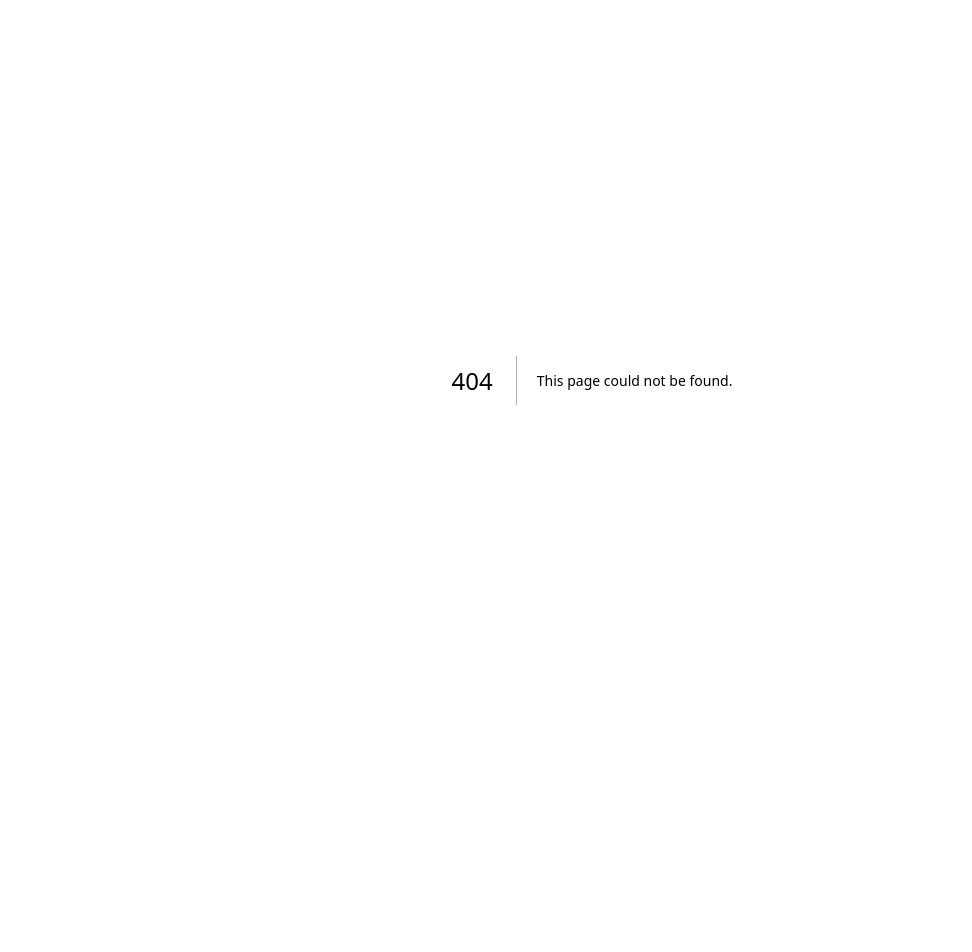
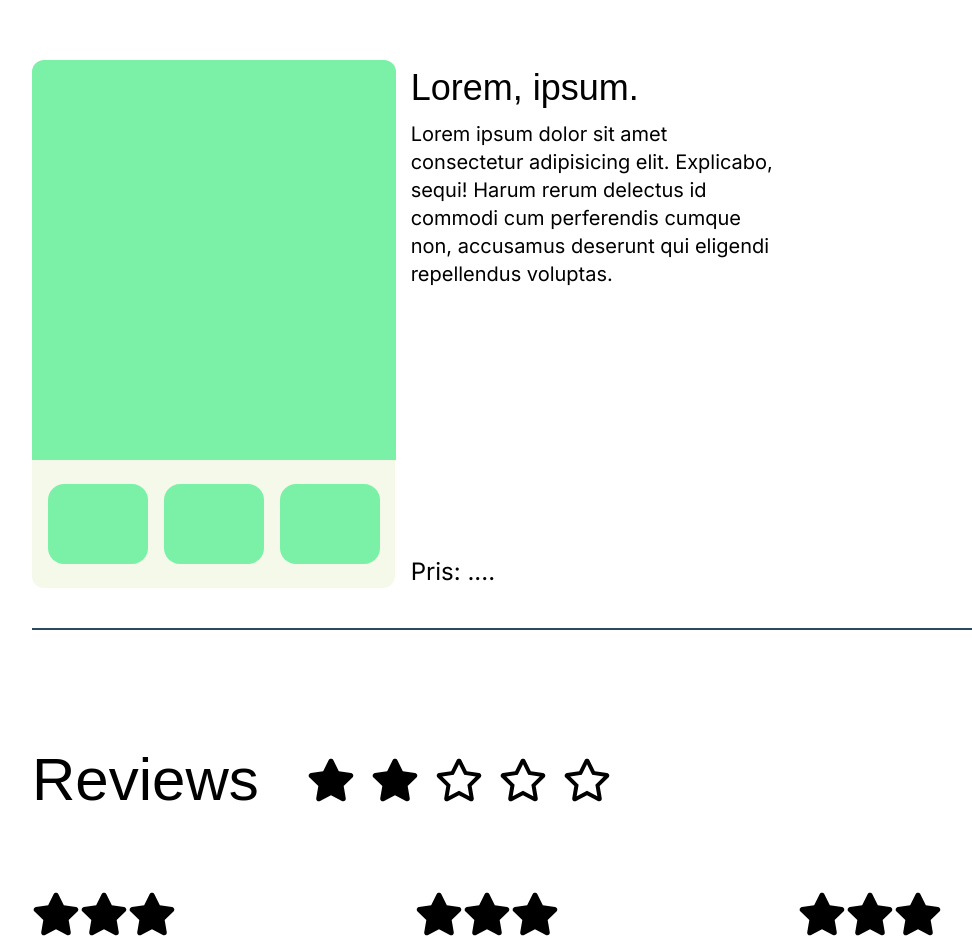
Before and after one commit to Smedegaardx/frontend-frameworks, a Next.js app: page /single in a window 1280 px wide. Before the commit this address had no page. Shown: the part 20-972 px from the top of the page, without its empty margins (48-1020 px from the left). Before the commit the page ends 800 px from the top, so only its background shows below. Built offline with nearby package versions, Linux system fonts and the light colour scheme; no server answers; a web font is replaced by a local one.

Commit message:
Components setup for static site

```diff
--- a/package.json
+++ b/package.json
@@ -10,7 +10,8 @@
   "dependencies": {
     "next": "16.2.4",
     "react": "19.2.4",
-    "react-dom": "19.2.4"
+    "react-dom": "19.2.4",
+    "react-icons": "^5.6.0"
   },
   "devDependencies": {
     "@tailwindcss/postcss": "^4",
--- a/src/app/page.js
+++ b/src/app/page.js
@@ -1,10 +1,12 @@
 import Image from "next/image";
+import Link from "next/link";
 
 export default function Home() {
   return (
     <div>
       <h1 className="font-hero text-5xl"> Jeg er stack Sans notch hej</h1>
       <h1 className="font-text text-2xl">Jeg er Inter hej</h1>
+      <Link href={`/single`}>single</Link>
     </div>
   );
 }
--- /dev/null
+++ b/src/app/single/page.js
@@ -0,0 +1,14 @@
+import Singleproductsection from "@/components/Singleproductsection";
+import Reviewsection from "@/components/Reviewsection";
+fetch("https://dummyjson.com/products")
+  .then((res) => res.json())
+  .then(console.log);
+
+export default function Single() {
+  return (
+    <div className="mx-20 mt-20">
+      <Singleproductsection></Singleproductsection>
+      <Reviewsection></Reviewsection>
+    </div>
+  );
+}
--- /dev/null
+++ b/src/components/Reviewsection.jsx
@@ -0,0 +1,17 @@
+import ReviewTotal from "./Reviewtotal";
+import Reviewsingle from "./Reviewsingle";
+
+const Reviewsection = () => {
+  return (
+    <div className="border-t-2 border-t-[#284B63]  mt-10">
+      <ReviewTotal></ReviewTotal>
+      <div className="flex  mt-20 justify-between">
+        <Reviewsingle></Reviewsingle>
+        <Reviewsingle></Reviewsingle>
+        <Reviewsingle></Reviewsingle>
+      </div>
+    </div>
+  );
+};
+
+export default Reviewsection;
--- /dev/null
+++ b/src/components/Reviewsingle.jsx
@@ -0,0 +1,19 @@
+import { FaStar } from "react-icons/fa";
+
+const Reviewsingle = () => {
+  return (
+    <div>
+      <div className="flex text-5xl">
+        <FaStar></FaStar>
+        <FaStar></FaStar>
+        <FaStar></FaStar>
+      </div>
+      <div className="mt-5 mb-20">
+        <h3 className="font-text text-5xl">"Very satisfied"</h3>
+        <h3 className="font-text text-5xl">John Doe</h3>
+      </div>
+    </div>
+  );
+};
+
+export default Reviewsingle;
--- /dev/null
+++ b/src/components/Reviewtotal.jsx
@@ -0,0 +1,19 @@
+import { FaRegStar } from "react-icons/fa";
+import { FaStar } from "react-icons/fa";
+
+const ReviewTotal = () => {
+  return (
+    <div className="flex pt-30 ">
+      <h1 className="font-hero text-6xl">Reviews</h1>
+      <div className="flex text-5xl gap-4 ml-12 pt-1.5">
+        <FaStar></FaStar>
+        <FaStar></FaStar>
+        <FaRegStar></FaRegStar>
+        <FaRegStar></FaRegStar>
+        <FaRegStar></FaRegStar>
+      </div>
+    </div>
+  );
+};
+
+export default ReviewTotal;
--- /dev/null
+++ b/src/components/Singleimages.jsx
@@ -0,0 +1,16 @@
+import Image from "next/image";
+
+const singleimages = () => {
+  return (
+    <div className="grid max-w-xl bg-[#F4F9E9] rounded-xl ">
+      <div className="bg-green-300 rounded-t-xl h-100"></div>
+      <div className="flex my-2 p-4 gap-4">
+        <div className="bg-green-300 rounded-2xl h-20 w-25"></div>
+        <div className="bg-green-300 rounded-2xl h-20 w-25"></div>
+        <div className="bg-green-300 rounded-2xl h-20 w-25"></div>
+      </div>
+    </div>
+  );
+};
+
+export default singleimages;
--- /dev/null
+++ b/src/components/Singleproductinfo.jsx
@@ -0,0 +1,19 @@
+const productinfo = () => {
+  return (
+    <div className="flex flex-col justify-between">
+      <div>
+        <h2 className="font-hero text-4xl mt-2">Lorem, ipsum.</h2>
+        <p className="font-text text-xl mt-3">
+          Lorem ipsum dolor sit amet consectetur adipisicing elit. Explicabo,
+          sequi! Harum rerum delectus id commodi cum perferendis cumque non,
+          accusamus deserunt qui eligendi repellendus voluptas.
+        </p>
+      </div>
+      <div>
+        <h2 className="font-text text-2xl"> Pris: ....</h2>
+      </div>
+    </div>
+  );
+};
+
+export default productinfo;
--- /dev/null
+++ b/src/components/Singleproductsection.jsx
@@ -0,0 +1,13 @@
+import Singleimages from "./Singleimages";
+import Singleproductinfo from "./Singleproductinfo";
+
+const singleproductsection = () => {
+  return (
+    <div className="grid grid-cols-3 gap-4">
+      <Singleimages></Singleimages>
+      <Singleproductinfo></Singleproductinfo>
+    </div>
+  );
+};
+
+export default singleproductsection;
```
Also changed, not shown: 1 other file (tests, documents, lock files or other folders).
